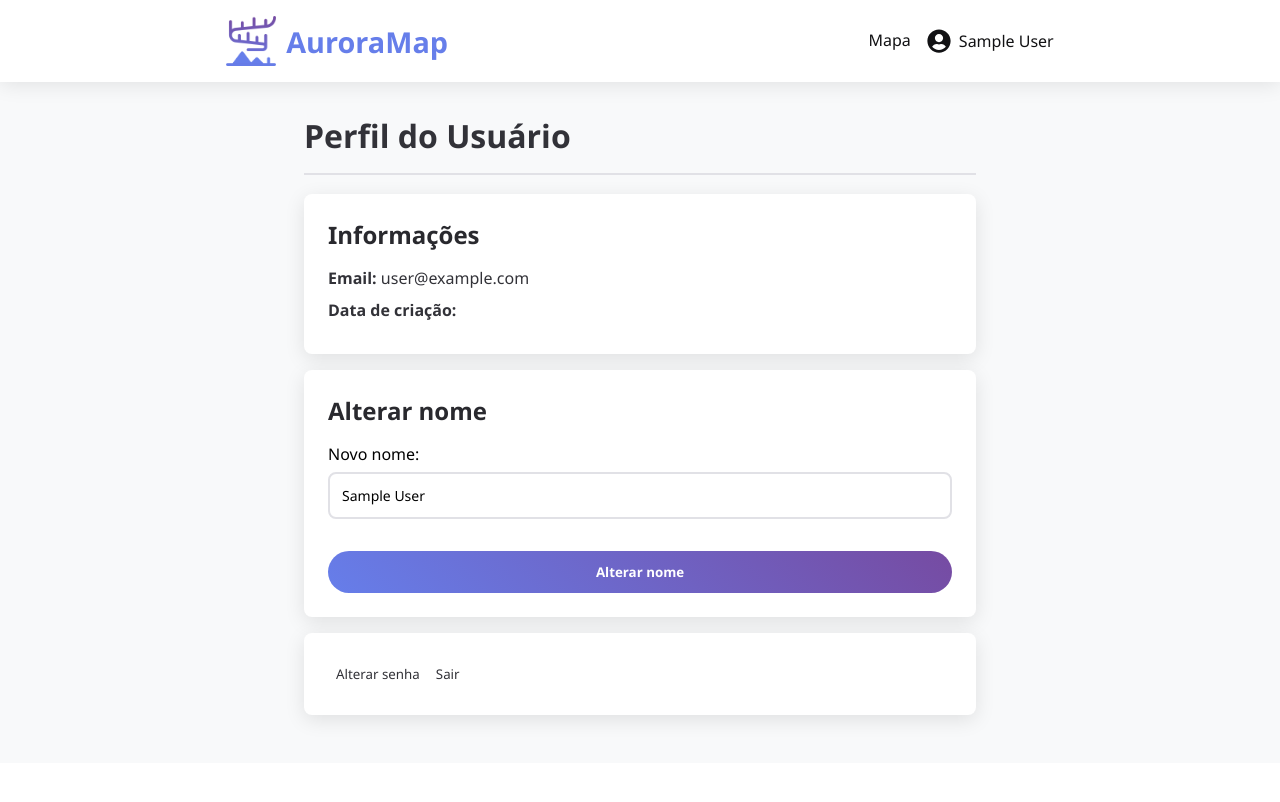
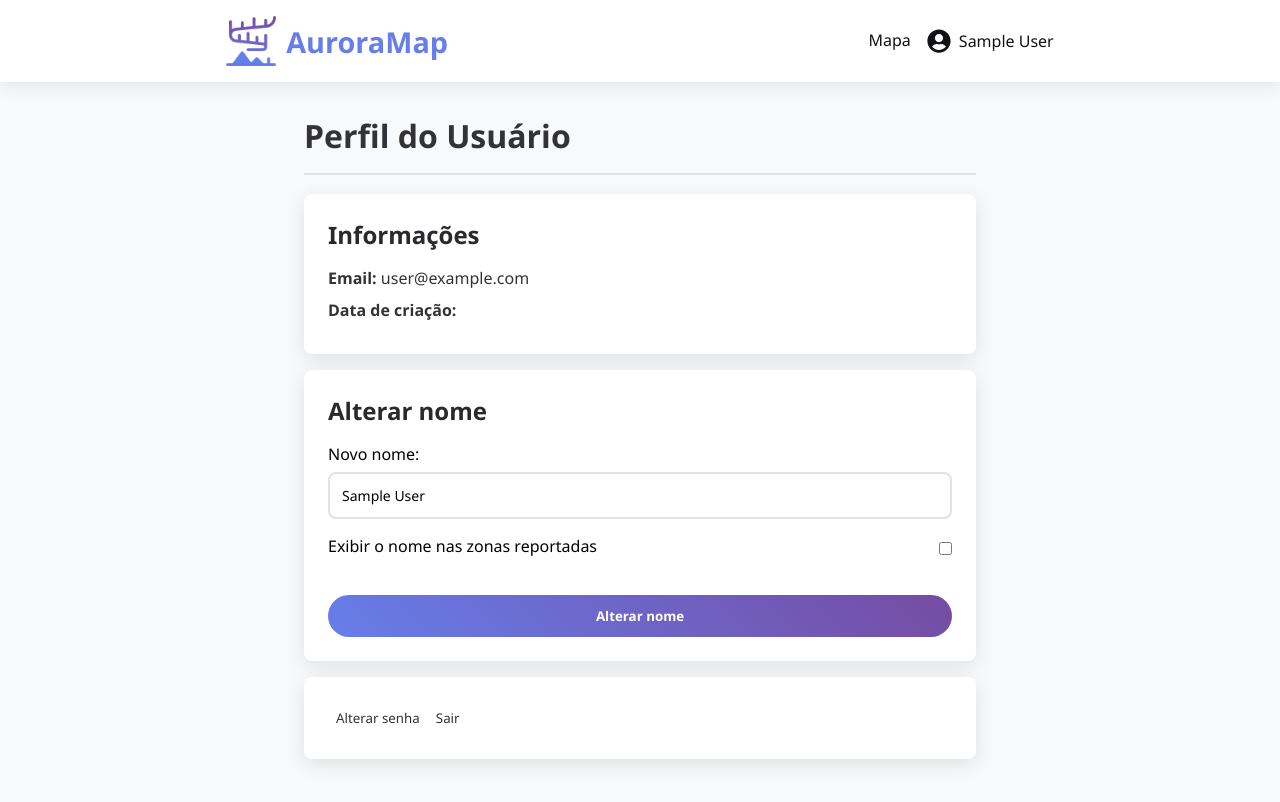
Before and after one commit to rebecaCaroba/auroraMap, a Next.js app: page /perfil in a window 1280 px wide. Shown: the top 802 px of the page. Built offline with nearby package versions, Linux system fonts and the light colour scheme; no server answers; sample sign-in values are in the browser's storage.

Commit message:
Alterando formulário da pagina de perfil

```diff
--- a/src/components/ProfileComponent/index.tsx
+++ b/src/components/ProfileComponent/index.tsx
@@ -85,13 +85,20 @@ export function ProfileComponent() {
                     <form onSubmit={handleSubmitName(handleUpdateName)}>
                         <div className='form-group'>
                             <label htmlFor='userName'>Novo nome:</label>
-                            <input id='userName' type='text' {...registerName('userName')} value={userData?.displayName ? userData.displayName : undefined} />
+                            <input id='userName' type='text' {...registerName('userName')} value={userData?.displayName ? userData.displayName : ''} />
                             <span className='form-span-message'>
                                 {nameErrors.userName ? nameErrors.userName.message : ''}
                             </span>
                         </div>
 
+                        <div className='form-group checkbox'>
+                            <label htmlFor="showName">Exibir o nome nas zonas reportadas</label>
+                            <input id="showName" type="checkbox" />
+                        </div>
+
                         <button type='submit'>Alterar nome</button>
+
+
                     </form>
                 </div>
 
--- a/src/components/ProfileComponent/style.scss
+++ b/src/components/ProfileComponent/style.scss
@@ -58,6 +58,19 @@
 
                 .form-group {
                     margin-bottom: 1rem;
+
+                }
+
+                .checkbox {
+                    display: flex;
+                    align-items: center;
+                    gap: 0.5rem;
+                    justify-content: space-between;
+
+                    input {
+                        width: auto;
+                    }
+
                 }
 
                 label {
--- a/src/context/UserContext.tsx
+++ b/src/context/UserContext.tsx
@@ -12,7 +12,6 @@ interface UserContextType {
     setUserData: (user: User | null) => void
     logout: () => void
 }
-
 
 export const UserContext = createContext({} as UserContextType);
 
--- a/src/lib/firebase/auth/index.ts
+++ b/src/lib/firebase/auth/index.ts
@@ -32,7 +32,7 @@ export async function createUser(userName: string, email: string, password: stri
         response = await createUserWithEmailAndPassword(auth, email, password)
 
         await updateProfile(auth.currentUser!, {
-            displayName: userName
+            displayName: userName,
         })
 
     } catch (error: any) {
```
